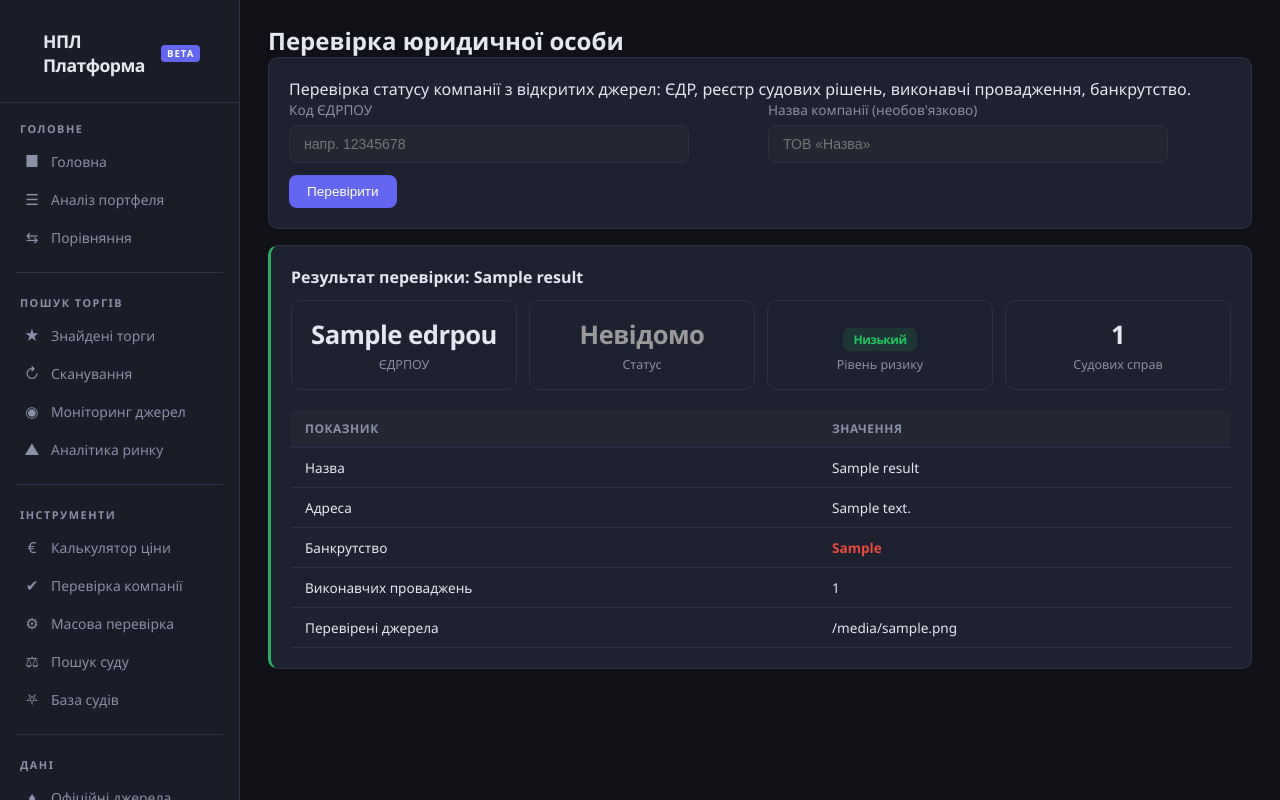
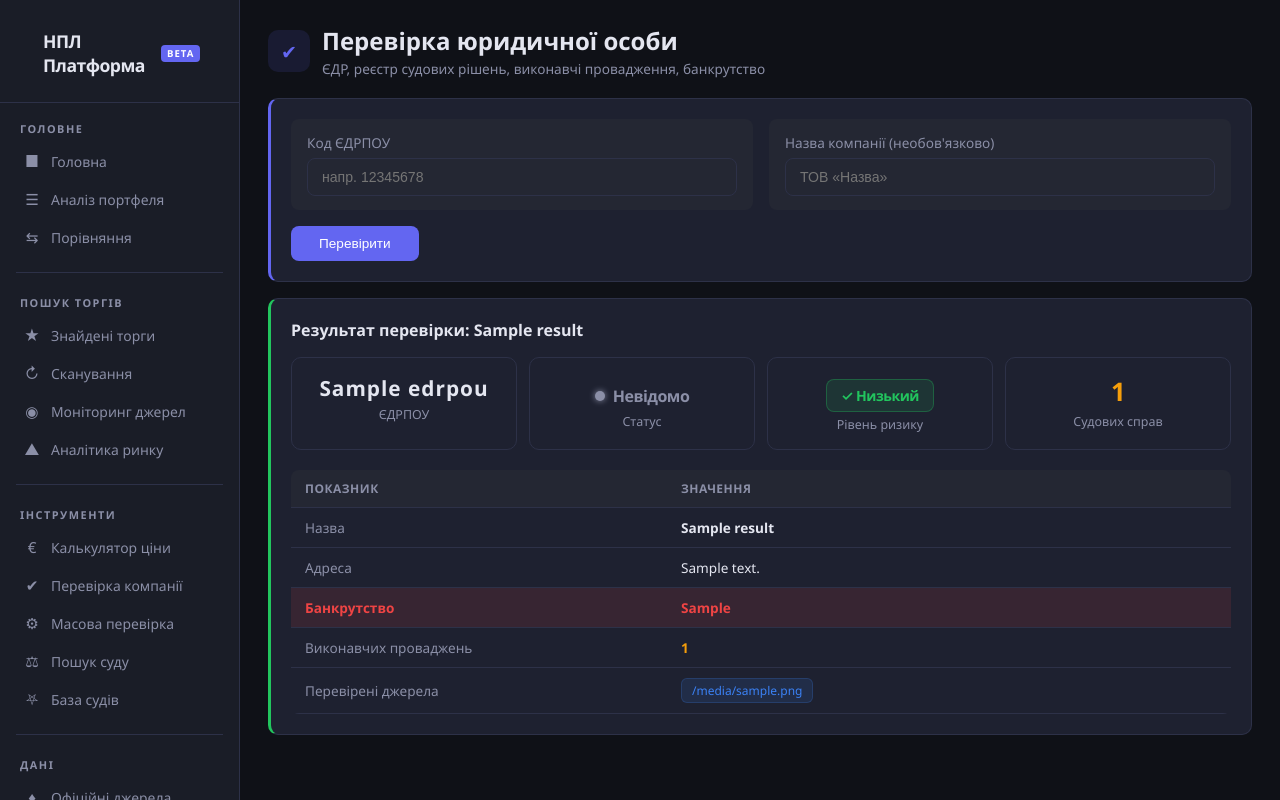
Before and after one commit to MasloNick/pdf, a Flask app: template templates/check_company.html in a window 1280 px wide. Run offline with Flask 3, Linux system fonts and the light colour scheme; the template is opened without the code that fills it: most values are stand-ins (such as "Sample title", 1, 10 or a date in 2020).

Commit message:
UI: redesign check_company page with status indicators and risk badges
- Colored status dots with glow (active=green, liquidation=orange, bankrupt=red)
- Risk badges with colored borders
- Warning box with orange styling
- Source tags as blue chips
- Section header with icon
- Form fields in rounded cards

https://claude.ai/code/session_0165mof5y7FqfygDiGXnEWkW

```diff
--- a/templates/check_company.html
+++ b/templates/check_company.html
@@ -1,11 +1,66 @@
 {% extends "base.html" %}
 {% block content %}
-<h2>Перевірка юридичної особи</h2>
+<style>
+    .check-header {
+        display: flex; align-items: center; gap: 12px; margin-bottom: 20px;
+    }
+    .check-header .header-icon {
+        width: 42px; height: 42px; border-radius: 10px; display: flex;
+        align-items: center; justify-content: center; font-size: 1.2rem;
+        background: rgba(99,102,241,0.12); color: var(--accent); flex-shrink: 0;
+    }
+    .check-header div h2 { margin: 0; }
+    .check-header div p { margin: 2px 0 0; font-size: 0.85rem; color: var(--text2); }
+    .search-form .form-row > div {
+        background: var(--bg3); border-radius: 8px; padding: 14px 16px;
+    }
+    .search-form .form-row > div input { max-width: 100%; margin-bottom: 0; }
+    .status-indicator {
+        display: inline-flex; align-items: center; gap: 8px;
+        font-size: 1rem; font-weight: 600;
+    }
+    .status-dot {
+        width: 10px; height: 10px; border-radius: 50%; display: inline-block;
+        box-shadow: 0 0 6px currentColor;
+    }
+    .risk-badge {
+        display: inline-flex; align-items: center; gap: 6px;
+        padding: 6px 14px; border-radius: 8px; font-weight: 600; font-size: 0.88rem;
+    }
+    .risk-badge-high { background: var(--red-bg); color: var(--red); border: 1px solid rgba(239,68,68,0.3); }
+    .risk-badge-medium { background: var(--orange-bg); color: var(--orange); border: 1px solid rgba(245,158,11,0.3); }
+    .risk-badge-low { background: var(--green-bg); color: var(--green); border: 1px solid rgba(34,197,94,0.3); }
+    .warning-box {
+        background: var(--orange-bg); border: 1px solid rgba(245,158,11,0.3);
+        padding: 14px 18px; border-radius: 10px; margin-bottom: 16px;
+    }
+    .warning-box strong { color: var(--orange); font-size: 0.9rem; display: flex; align-items: center; gap: 6px; }
+    .warning-box ul { margin: 8px 0 0 18px; padding: 0; }
+    .warning-box li { color: var(--text2); font-size: 0.85rem; margin-bottom: 4px; }
+    .result-table td:first-child {
+        color: var(--text2); font-weight: 500; width: 40%;
+    }
+    .sources-list {
+        display: flex; flex-wrap: wrap; gap: 6px;
+    }
+    .source-tag {
+        display: inline-block; padding: 3px 10px; border-radius: 6px;
+        font-size: 0.75rem; font-weight: 500;
+        background: var(--blue-bg); color: var(--blue); border: 1px solid rgba(59,130,246,0.2);
+    }
+</style>
 
-<div class="card">
-    <p>Перевірка статусу компанії з відкритих джерел: ЄДР, реєстр судових рішень, виконавчі провадження, банкрутство.</p>
-    <form method="post">
-        <div class="form-row">
+<div class="check-header">
+    <div class="header-icon">&#10004;</div>
+    <div>
+        <h2>Перевірка юридичної особи</h2>
+        <p>ЄДР, реєстр судових рішень, виконавчі провадження, банкрутство</p>
+    </div>
+</div>
+
+<div class="card" style="border-left:3px solid var(--accent);">
+    <form method="post" class="search-form">
+        <div class="form-row" style="margin-bottom:16px;">
             <div>
                 <label>Код ЄДРПОУ</label>
                 <input type="text" name="edrpou" placeholder="напр. 12345678" required>
@@ -15,47 +70,53 @@
                 <input type="text" name="name" placeholder="ТОВ «Назва»">
             </div>
         </div>
-        <button type="submit" class="btn btn-primary">Перевірити</button>
+        <button type="submit" class="btn btn-primary" style="padding:10px 28px;">Перевірити</button>
     </form>
 </div>
 
 {% if result %}
-<div class="card" style="border-left: 3px solid {% if result.risk_level == 'high' %}#e74c3c{% elif result.risk_level == 'medium' %}#f39c12{% else %}#27ae60{% endif %};">
-    <h2>Результат перевірки: {{ result.name or result.edrpou }}</h2>
+<div class="card" style="border-left: 3px solid {% if result.risk_level == 'high' %}var(--red){% elif result.risk_level == 'medium' %}var(--orange){% else %}var(--green){% endif %};">
+    <h2 style="margin-bottom:16px;">Результат перевірки: {{ result.name or result.edrpou }}</h2>
 
     <div class="stats-grid">
-        <div class="stat-card">
-            <div class="number">{{ result.edrpou }}</div>
+        <div class="stat-card" style="border:1px solid var(--border);">
+            <div class="number" style="font-size:1.3rem;letter-spacing:1px;">{{ result.edrpou }}</div>
             <div class="label">ЄДРПОУ</div>
         </div>
-        <div class="stat-card">
+        <div class="stat-card" style="border:1px solid var(--border);">
             <div class="number">
-                {% if result.status == 'active' %}<span style="color:#27ae60">Активна</span>
-                {% elif result.status == 'in_liquidation' %}<span style="color:#f39c12">Ліквідація</span>
-                {% elif result.status == 'bankrupt' %}<span style="color:#e74c3c">Банкрут</span>
-                {% elif result.status == 'terminated' %}<span style="color:#e74c3c">Припинена</span>
-                {% else %}<span style="color:#999">Невідомо</span>{% endif %}
+                {% if result.status == 'active' %}
+                    <span class="status-indicator" style="color:var(--green);"><span class="status-dot" style="color:var(--green);background:var(--green);"></span> Активна</span>
+                {% elif result.status == 'in_liquidation' %}
+                    <span class="status-indicator" style="color:var(--orange);"><span class="status-dot" style="color:var(--orange);background:var(--orange);"></span> Ліквідація</span>
+                {% elif result.status == 'bankrupt' %}
+                    <span class="status-indicator" style="color:var(--red);"><span class="status-dot" style="color:var(--red);background:var(--red);"></span> Банкрут</span>
+                {% elif result.status == 'terminated' %}
+                    <span class="status-indicator" style="color:var(--red);"><span class="status-dot" style="color:var(--red);background:var(--red);"></span> Припинена</span>
+                {% else %}
+                    <span class="status-indicator" style="color:var(--text2);"><span class="status-dot" style="color:var(--text2);background:var(--text2);"></span> Невідомо</span>
+                {% endif %}
             </div>
             <div class="label">Статус</div>
         </div>
-        <div class="stat-card">
+        <div class="stat-card" style="border:1px solid var(--border);">
             <div class="number">
-                {% if result.risk_level == 'high' %}<span class="tag tag-red">Високий</span>
-                {% elif result.risk_level == 'medium' %}<span class="tag tag-orange">Середній</span>
-                {% else %}<span class="tag tag-green">Низький</span>{% endif %}
+                {% if result.risk_level == 'high' %}<span class="risk-badge risk-badge-high">&#9888; Високий</span>
+                {% elif result.risk_level == 'medium' %}<span class="risk-badge risk-badge-medium">&#9888; Середній</span>
+                {% else %}<span class="risk-badge risk-badge-low">&#10003; Низький</span>{% endif %}
             </div>
             <div class="label">Рівень ризику</div>
         </div>
-        <div class="stat-card">
-            <div class="number">{{ result.court_cases_count }}</div>
+        <div class="stat-card" style="border:1px solid var(--border);">
+            <div class="number" style="{% if result.court_cases_count > 0 %}color:var(--orange);{% endif %}">{{ result.court_cases_count }}</div>
             <div class="label">Судових справ</div>
         </div>
     </div>
 
     {% if result.warnings %}
-    <div style="background:#fff3cd;border:1px solid #ffc107;padding:0.8rem;border-radius:4px;margin-bottom:1rem;">
-        <strong>Попередження:</strong>
-        <ul style="margin:0.5rem 0 0;">
+    <div class="warning-box">
+        <strong>&#9888; Попередження:</strong>
+        <ul>
             {% for w in result.warnings %}
             <li>{{ w }}</li>
             {% endfor %}
@@ -63,15 +124,24 @@
     </div>
     {% endif %}
 
-    <table>
-        <tr><th>Показник</th><th>Значення</th></tr>
-        <tr><td>Назва</td><td>{{ result.name or '—' }}</td></tr>
+    <table class="result-table" style="border-radius:8px;overflow:hidden;">
+        <tr><th style="width:40%;">Показник</th><th>Значення</th></tr>
+        <tr><td>Назва</td><td><strong>{{ result.name or '—' }}</strong></td></tr>
         <tr><td>Адреса</td><td>{{ result.address or '—' }}</td></tr>
         {% if result.bankruptcy_info %}
-        <tr><td>Банкрутство</td><td style="color:#e74c3c"><strong>{{ result.bankruptcy_info }}</strong></td></tr>
+        <tr style="background:var(--red-bg);"><td style="color:var(--red);font-weight:600;">Банкрутство</td><td style="color:var(--red);"><strong>{{ result.bankruptcy_info }}</strong></td></tr>
         {% endif %}
-        <tr><td>Виконавчих проваджень</td><td>{{ result.enforcement_count }}</td></tr>
-        <tr><td>Перевірені джерела</td><td>{{ result.sources_checked|join(', ') }}</td></tr>
+        <tr><td>Виконавчих проваджень</td><td><strong style="{% if result.enforcement_count > 0 %}color:var(--orange);{% endif %}">{{ result.enforcement_count }}</strong></td></tr>
+        <tr>
+            <td>Перевірені джерела</td>
+            <td>
+                <div class="sources-list">
+                    {% for src in result.sources_checked %}
+                    <span class="source-tag">{{ src }}</span>
+                    {% endfor %}
+                </div>
+            </td>
+        </tr>
     </table>
 </div>
 {% endif %}
```
